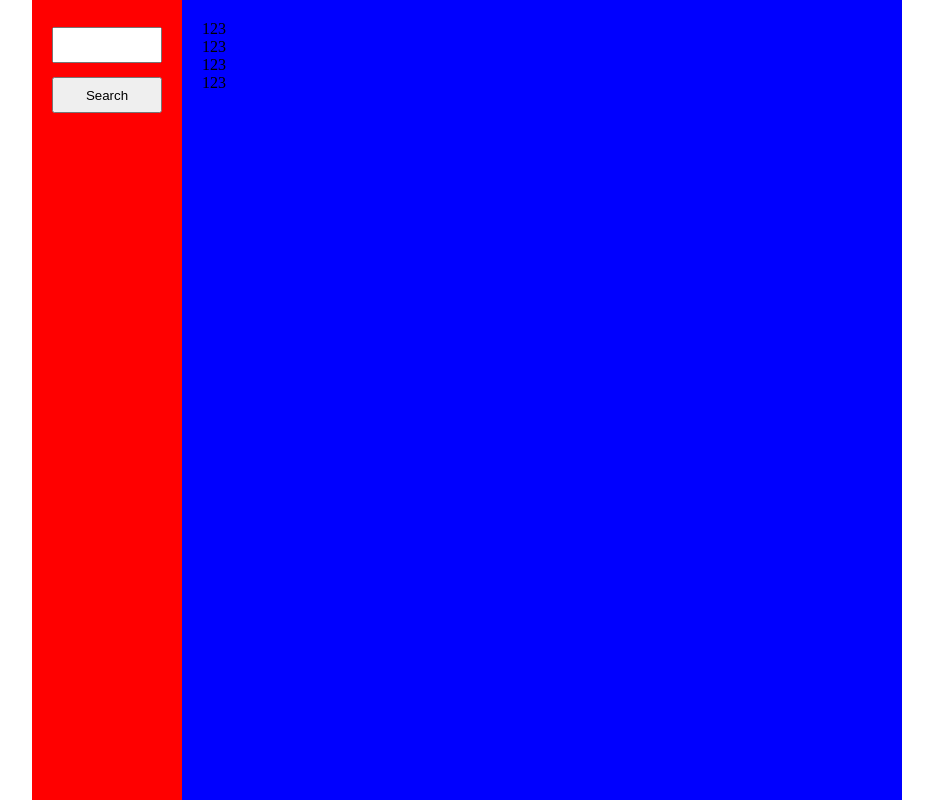
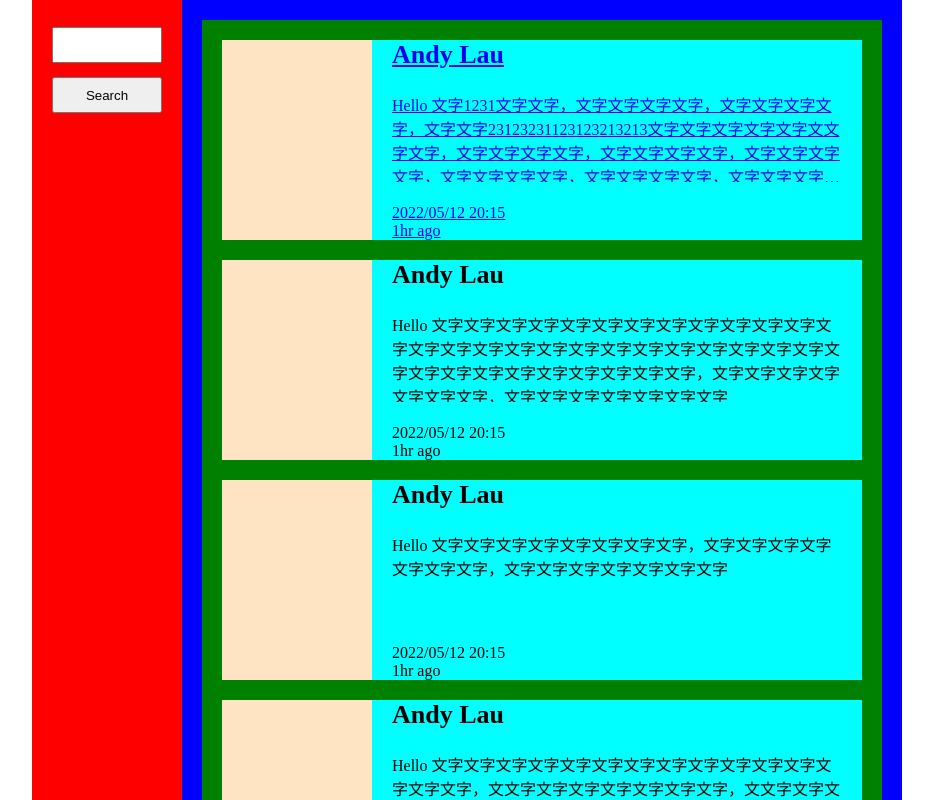
Before and after one commit to oz841119/twitter_posts_sb, a Nuxt app: page / in a window 1280 px wide. Shown: the whole page, without its empty margins (173-1106 px from the left). Built offline with nearby package versions, Linux system fonts and the light colour scheme.

Commit message:
fix: 調整組件結構

```diff
--- a/components/TwitterResultList.vue
+++ b/components/TwitterResultList.vue
@@ -1,23 +1,17 @@
 <template>
   <div class="twitter_result_list">
-    <div>123</div>
-    <div>123</div>
-    <div>123</div>
-    <div>123</div>
+    <FakeResultList/>
   </div>
 </template>
 
 <script>
+import FakeResultList from './TwitterResultList/FakeResultList.vue';
   export default {
-    name: 'TwitterResultList'
-  }
+    name: "TwitterResultList",
+    components: { FakeResultList }
+}
 </script>
 
 <style lang="scss" scoped>
-  // .twitter_result_list {
-  //   background-color: red;
-  //   height: 100vh;
-  //   width: 100px;
-  // }
 
 </style>
```
